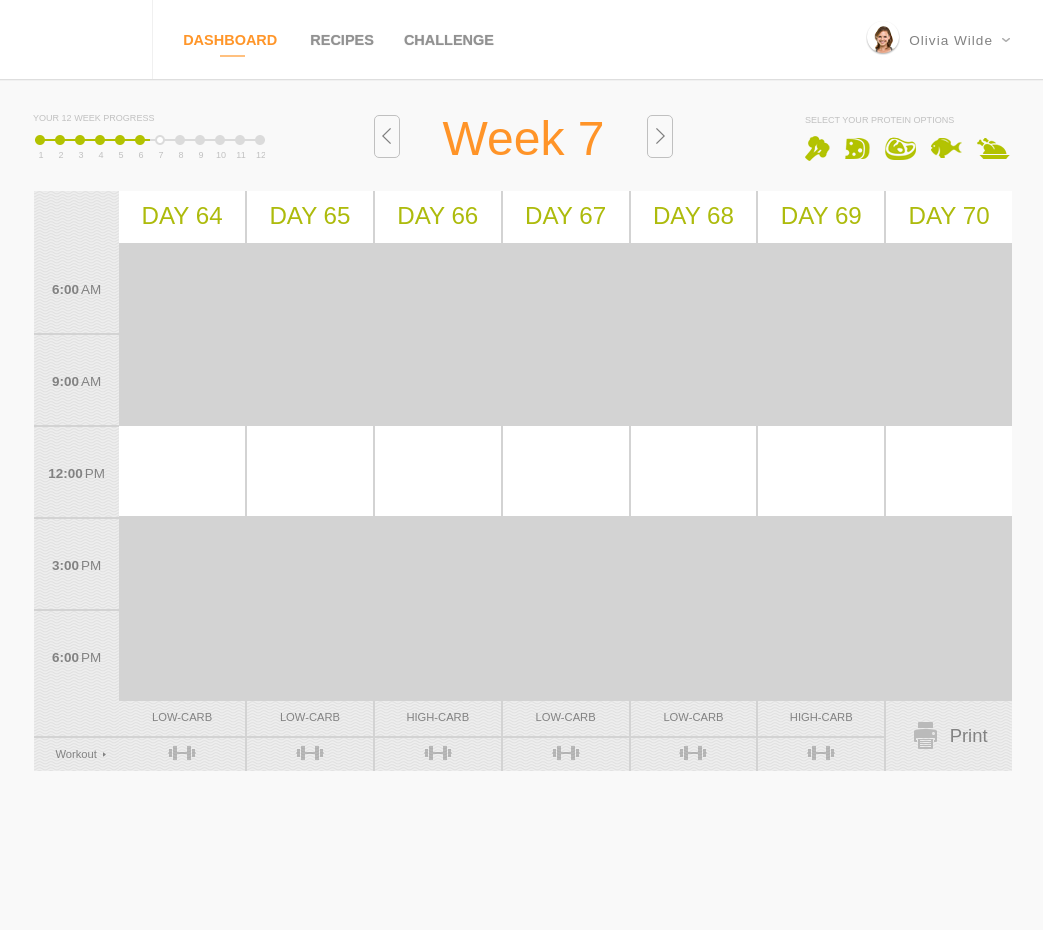
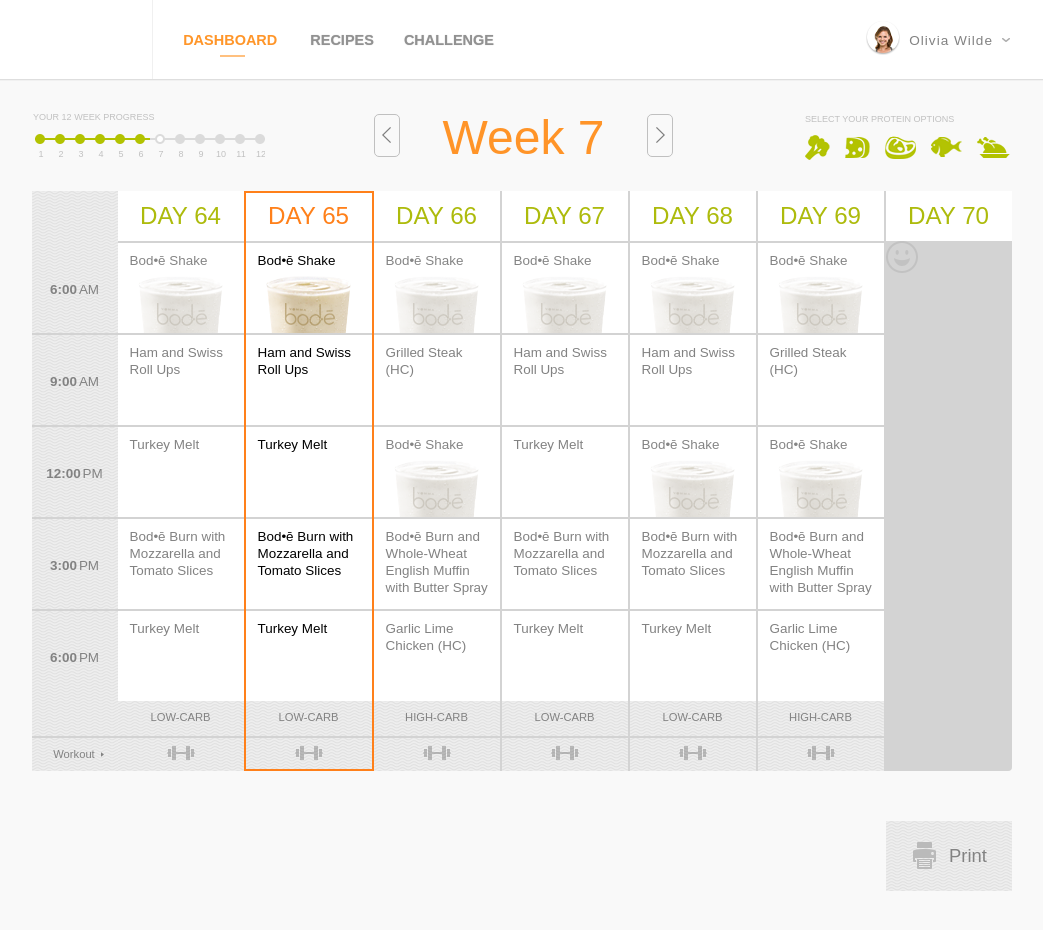
Before and after one commit to trohda/diet-feature-project, a React (Create React App) app: page / in a window 1280 px wide. Shown: the top 930 px of the page, without its empty margins (119-1162 px from the left). Built offline with nearby package versions, Linux system fonts and the light colour scheme.

Commit message:
Current day styles done

```diff
--- a/src/components/MealPlan/MealPlanTable/DietDay/DietDay.js
+++ b/src/components/MealPlan/MealPlanTable/DietDay/DietDay.js
@@ -9,10 +9,10 @@
 import printer from "../../img/printer.png";
 import { useState } from "react";
 import Meal from "./Meal/Meal";
+import GuiltFreeDay from "./GuiltFreeDay/GuiltFreeDay";
 
 const DietDay = ({ dayData }) => {
   const [workoutDone, setWorkoutDone] = useState(false);
-  //   console.log(dayData.meals);
 
   const handlerWorkoutDone = (e) => {
     e.preventDefault();
@@ -21,9 +21,24 @@
   return (
     <>
       <DietDayWrapper>
-        <DietDayHeader>{`Day ${dayData.dayNumber}`}</DietDayHeader>
-        {/* {dayData.meals.map()} */}
-        <Meal />
+        {dayData.isCurrent && <div className="activeBorder"></div>}
+        <DietDayHeader
+          textColor={
+            dayData.isCurrent ? "rgb(255, 128, 26)" : "rgb(173, 187, 12)"
+          }
+        >{`Day ${dayData.dayNumber}`}</DietDayHeader>
+        {dayData.isGuiltFree ? (
+          <GuiltFreeDay />
+        ) : (
+          <>
+            {dayData.meals.map((el, ind) => {
+              return (
+                <Meal key={ind} dayMeals={el} isCurrent={dayData.isCurrent} />
+              );
+            })}
+          </>
+        )}
+
         <DietDayFooter>
           {dayData.isGuiltFree ? (
             <>
--- /dev/null
+++ b/src/components/MealPlan/MealPlanTable/DietDay/GuiltFreeDay/GuiltFreeDay.js
@@ -0,0 +1,13 @@
+import { StyledGuiltFreeDay } from "../../MealPlanTableStyles/GuiltFreeDay.styled";
+import happyFace from "../../../img/happyFace.png";
+
+const GuiltFreeDay = () => {
+  return (
+    <StyledGuiltFreeDay>
+      <p></p>
+      <img src={happyFace} alt="happyFace" />
+    </StyledGuiltFreeDay>
+  );
+};
+
+export default GuiltFreeDay;
--- a/src/components/MealPlan/MealPlanTable/DietDay/Meal/Meal.js
+++ b/src/components/MealPlan/MealPlanTable/DietDay/Meal/Meal.js
@@ -1,9 +1,32 @@
+import { useState } from "react";
 import { StyledMeal } from "../../MealPlanTableStyles/Meal.styled";
+import mealCompleted from "../../../img/mealCompleted.png";
 
-const Meal = () => {
+const Meal = ({ dayMeals, isCurrent }) => {
+  const [isMealEaten, setIsMealEaten] = useState(false);
+  const handlerMealEaten = (e) => {
+    e.preventDefault();
+    setIsMealEaten(!isMealEaten);
+  };
+
   return (
     <>
-      <StyledMeal></StyledMeal>
+      <StyledMeal
+        onClick={handlerMealEaten}
+        textColor={isCurrent ? "black" : "rgb(130, 130, 130)"}
+      >
+        <p>
+          {isMealEaten && <img src={mealCompleted} alt="Checked mark" />}
+          {dayMeals.mealName}
+        </p>
+        {dayMeals.inActiveMealPic && (
+          <img
+            className="mealImg"
+            src={isCurrent ? dayMeals.activeMealPic : dayMeals.inActiveMealPic}
+            alt={dayMeals.mealName}
+          />
+        )}
+      </StyledMeal>
     </>
   );
 };
--- a/src/components/MealPlan/MealPlanTable/MealPlanTableStyles/DietDay.styled.js
+++ b/src/components/MealPlan/MealPlanTable/MealPlanTableStyles/DietDay.styled.js
@@ -2,12 +2,20 @@
 import dietDayFooterBackground from "../../img/background.png";
 
 export const DietDayWrapper = styled.div`
-  width: 127px;
-  height: 580px;
-  display: flex;
+  width: 126px;
+  box-sizing: content-box;
+  position: relative;
   flex-direction: column;
   justify-content: space-between;
   border-right: 2px solid rgbA(0, 0, 0, 0);
+
+  .activeBorder {
+    width: 100%;
+    height: 99.3%;
+    position: absolute;
+    left: -2px;
+    border: 2px solid rgb(255, 128, 26);
+  }
 
   &:last-child {
     border-right: none;
@@ -20,8 +28,8 @@
   text-transform: uppercase;
   width: 100%;
   height: 50px;
-  border-bottom: 2px solid rgbA(0, 0, 0, 0);
-  color: rgb(173, 187, 12);
+
+  color: ${({ textColor }) => textColor};
   display: flex;
   flex-direction: row;
   justify-content: center;
--- /dev/null
+++ b/src/components/MealPlan/MealPlanTable/MealPlanTableStyles/GuiltFreeDay.styled.js
@@ -0,0 +1,6 @@
+import styled from "styled-components";
+
+export const StyledGuiltFreeDay = styled.div`
+  width: 100%;
+  height: 100%;
+`;
--- a/src/components/MealPlan/MealPlanTable/MealPlanTableStyles/Meal.styled.js
+++ b/src/components/MealPlan/MealPlanTable/MealPlanTableStyles/Meal.styled.js
@@ -4,5 +4,26 @@
   background-color: white;
   width: 100%;
   height: 90px;
-  border-bottom: 2px solid #d3d3d3;
+  border-top: 2px solid #d3d3d3;
+  position: relative;
+  cursor: pointer;
+
+  p {
+    text-align: left;
+    font-size: 0.84rem;
+    color: ${({ textColor }) => textColor};
+    margin: 10px 8px 0 12px;
+    line-height: 1.26;
+  }
+
+  p > img {
+    margin-top: -4px;
+    float: right;
+  }
+
+  .mealImg {
+    position: absolute;
+    bottom: 0px;
+    left: 8px;
+  }
 `;
--- a/src/components/MealPlan/MealPlanTable/MealPlanTableStyles/MealPlanTable.styled.js
+++ b/src/components/MealPlan/MealPlanTable/MealPlanTableStyles/MealPlanTable.styled.js
@@ -1,11 +1,10 @@
 import styled from "styled-components";
 
 export const MealPlanTableWrapper = styled.div`
-  width: 978px;
   background-color: rgb(211, 211, 211);
-  margin-left: 4px;
+  margin-left: 1px;
   border-radius: 4px;
-  margin-top: 1px;
+  margin-top: 3px;
   display: flex;
   flex-direction: row;
 `;
--- a/src/components/MealPlan/data/database.js
+++ b/src/components/MealPlan/data/database.js
@@ -15,6 +15,7 @@
         dayNumber: 64,
         isGuiltFree: false,
         carbohydrates: "low-carb",
+        isCurrent: false,
         meals: [
           {
             mealNumber: 1,
@@ -52,6 +53,7 @@
         dayNumber: 65,
         isGuiltFree: false,
         carbohydrates: "low-carb",
+        isCurrent: true,
         meals: [
           {
             mealNumber: 1,
@@ -89,6 +91,7 @@
         dayNumber: 66,
         isGuiltFree: false,
         carbohydrates: "high-carb",
+        isCurrent: false,
         meals: [
           {
             mealNumber: 1,
@@ -127,6 +130,7 @@
         dayNumber: 67,
         isGuiltFree: false,
         carbohydrates: "low-carb",
+        isCurrent: false,
         meals: [
           {
             mealNumber: 1,
@@ -164,6 +168,7 @@
         dayNumber: 68,
         isGuiltFree: false,
         carbohydrates: "low-carb",
+        isCurrent: false,
         meals: [
           {
             mealNumber: 1,
@@ -201,6 +206,7 @@
         dayNumber: 69,
         isGuiltFree: false,
         carbohydrates: "high-carb",
+        isCurrent: false,
         meals: [
           {
             mealNumber: 1,
@@ -240,6 +246,7 @@
         isGuiltFree: true,
         carbohydrates: "",
         meals: [],
+        isCurrent: false,
       },
     ],
 
```
